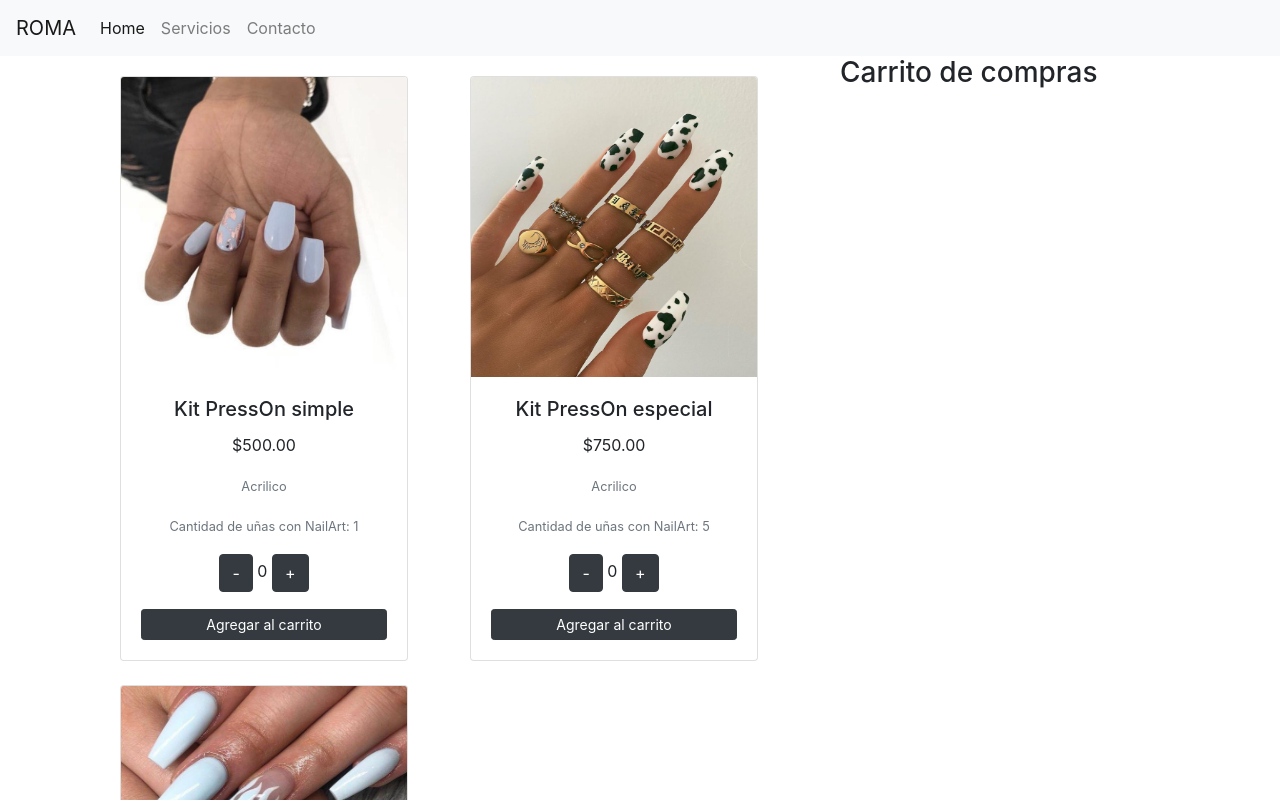
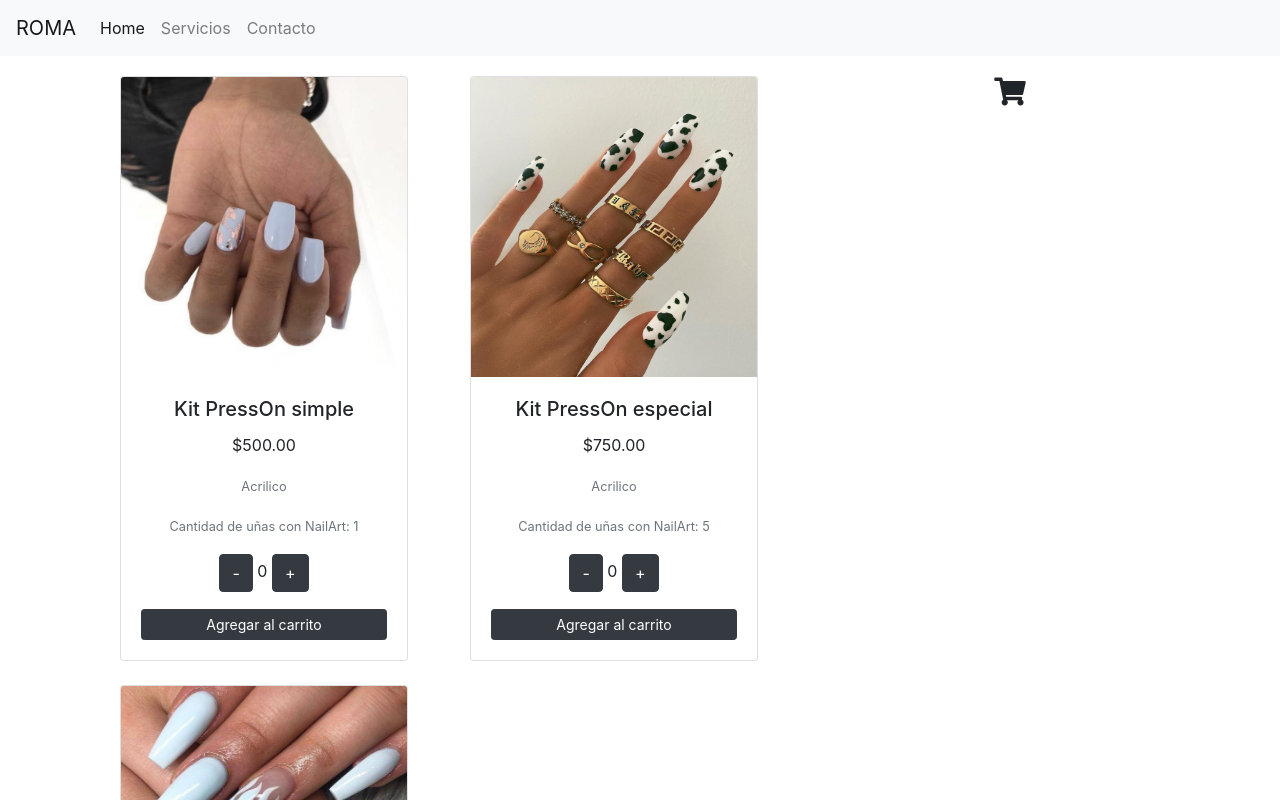
Before and after one commit to MelanyPedemonte/angular-roma, an Angular app: page /servicios in a window 1280 px wide. Shown: the top 800 px of the page. Built offline with nearby package versions, Linux system fonts and the light colour scheme.

Commit message:
detalles

```diff
--- a/src/app/carrito/carrito.component.html
+++ b/src/app/carrito/carrito.component.html
@@ -1,6 +1,8 @@
-<h3>Carrito de compras</h3>
-<ul>
-    <li *ngFor="let servicio of listaCompras">
-        {{servicio.nombre}} = {{servicio.cantidad}}
-    </li>
-</ul>
+<div class="container">
+    <h3><i class="fas fa-shopping-cart"></i></h3>
+    <ul>
+        <li *ngFor="let servicio of listaCompras">
+            {{servicio.nombre}} = {{servicio.cantidad}}
+        </li>
+    </ul>
+</div>
--- a/src/app/carrito/carrito.component.scss
+++ b/src/app/carrito/carrito.component.scss
@@ -0,0 +1,7 @@
+h3{
+    text-align: center;
+}
+
+.container{
+    padding: 20px;
+}
--- a/src/app/roma-nosotras/roma-nosotras.component.html
+++ b/src/app/roma-nosotras/roma-nosotras.component.html
@@ -1,9 +1,9 @@
 <section class="contContacto">
     <div class="datos">
-        <h1>Veni a visitarnos!</h1>
+        <h3>Veni a visitarnos!</h3>
         <p>Cabral 2332, Saladillo, Bs AS</p>
         <p>Lunes a sabados de 8:30hs a 20:00hs</p>
-        <h2>Programa tu proxima cita!</h2>
+        <h6>Programa tu proxima cita!</h6>
         <p>2494-332089</p>
     </div>
     <div class="map">
--- a/src/app/roma-nosotras/roma-nosotras.component.scss
+++ b/src/app/roma-nosotras/roma-nosotras.component.scss
@@ -1,8 +1,14 @@
 .contContacto{
     display: flex;
     padding: 10px;
+    text-align: center;
 }
 
 .map{
     padding: 20px;
 }
+
+.datos{
+    margin-bottom: auto;
+    margin-top: auto;
+}
```
Also changed, not shown: src/app/app.component.css (+8 -0 lines).
